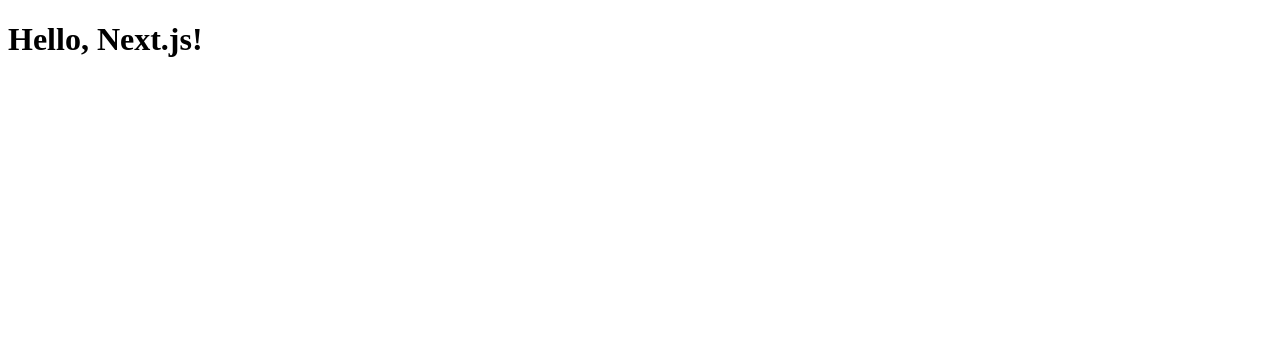
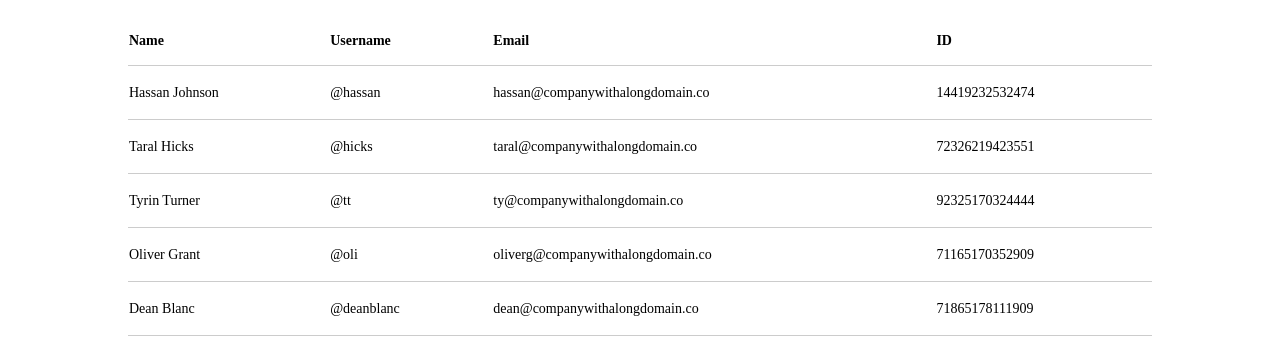
Before and after one commit to AlulaLeak/finance-app-admin, a Next.js app: page / in a window 1280 px wide. Shown: the top 354 px of the page. Built offline with nearby package versions, Linux system fonts and the light colour scheme.

Commit message:
added tachyons through link

```diff
--- a/app/layout.tsx
+++ b/app/layout.tsx
@@ -1,12 +1,19 @@
+import "../node_modules/tachyons";
+
 export default function RootLayout({
   children,
 }: {
-  children: React.ReactNode
+  children: React.ReactNode;
 }) {
   return (
     <html>
-      <head></head>
+      <head>
+        <link
+          rel="stylesheet"
+          href="https://unpkg.com/tachyons@4.12.0/css/tachyons.min.css"
+        />
+      </head>
       <body>{children}</body>
     </html>
-  )
+  );
 }
--- a/app/page.tsx
+++ b/app/page.tsx
@@ -1,3 +1,64 @@
-export default function Page() {
-  return <h1>Hello, Next.js!</h1>;
+import "tachyons";
+
+export default function Home() {
+  return (
+    <div className="pa4">
+      <div className="overflow-auto">
+        <table className="f6 w-100 mw8 center" cellSpacing="0">
+          <thead>
+            <tr>
+              <th className="fw6 bb b--black-20 tl pb3 pr3 bg-white">Name</th>
+              <th className="fw6 bb b--black-20 tl pb3 pr3 bg-white">
+                Username
+              </th>
+              <th className="fw6 bb b--black-20 tl pb3 pr3 bg-white">Email</th>
+              <th className="fw6 bb b--black-20 tl pb3 pr3 bg-white">ID</th>
+            </tr>
+          </thead>
+          <tbody className="lh-copy">
+            <tr>
+              <td className="pv3 pr3 bb b--black-20">Hassan Johnson</td>
+              <td className="pv3 pr3 bb b--black-20">@hassan</td>
+              <td className="pv3 pr3 bb b--black-20">
+                hassan@companywithalongdomain.co
+              </td>
+              <td className="pv3 pr3 bb b--black-20">14419232532474</td>
+            </tr>
+            <tr>
+              <td className="pv3 pr3 bb b--black-20">Taral Hicks</td>
+              <td className="pv3 pr3 bb b--black-20">@hicks</td>
+              <td className="pv3 pr3 bb b--black-20">
+                taral@companywithalongdomain.co
+              </td>
+              <td className="pv3 pr3 bb b--black-20">72326219423551</td>
+            </tr>
+            <tr>
+              <td className="pv3 pr3 bb b--black-20">Tyrin Turner</td>
+              <td className="pv3 pr3 bb b--black-20">@tt</td>
+              <td className="pv3 pr3 bb b--black-20">
+                ty@companywithalongdomain.co
+              </td>
+              <td className="pv3 pr3 bb b--black-20">92325170324444</td>
+            </tr>
+            <tr>
+              <td className="pv3 pr3 bb b--black-20">Oliver Grant</td>
+              <td className="pv3 pr3 bb b--black-20">@oli</td>
+              <td className="pv3 pr3 bb b--black-20">
+                oliverg@companywithalongdomain.co
+              </td>
+              <td className="pv3 pr3 bb b--black-20">71165170352909</td>
+            </tr>
+            <tr>
+              <td className="pv3 pr3 bb b--black-20">Dean Blanc</td>
+              <td className="pv3 pr3 bb b--black-20">@deanblanc</td>
+              <td className="pv3 pr3 bb b--black-20">
+                dean@companywithalongdomain.co
+              </td>
+              <td className="pv3 pr3 bb b--black-20">71865178111909</td>
+            </tr>
+          </tbody>
+        </table>
+      </div>
+    </div>
+  );
 }
--- a/next.config.js
+++ b/next.config.js
@@ -3,6 +3,7 @@
   reactStrictMode: true,
   swcMinify: true,
   experimental: { appDir: true },
+  webpack: true,
 };
 
 module.exports = nextConfig;
--- a/package.json
+++ b/package.json
@@ -11,8 +11,7 @@
   "dependencies": {
     "next": "^13.0.0",
     "react": "^18.2.0",
-    "react-dom": "^18.2.0",
-    "tachyons": "^4.12.0"
+    "react-dom": "^18.2.0"
   },
   "devDependencies": {
     "@types/node": "18.11.7",
@@ -20,6 +19,7 @@
     "@types/react-dom": "18.0.7",
     "eslint": "8.26.0",
     "eslint-config-next": "^13.0.0",
+    "tachyons": "^4.12.0",
     "typescript": "4.8.4"
   }
 }
```
Also changed, not shown: app/test/page.tsx (deleted, +0 -3 lines), tsconfig.json (+3 -14 lines), 1 other file (tests, documents, lock files or other folders).
